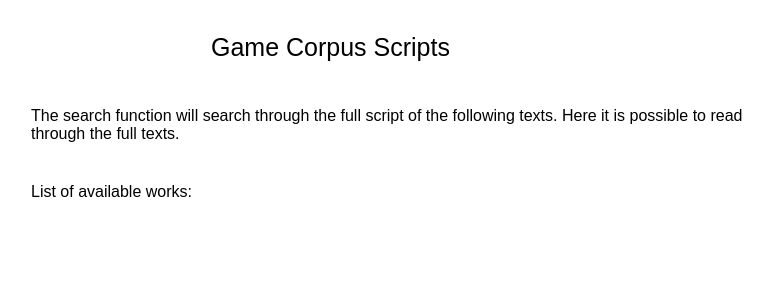
After one commit to timmahrt/gamecorpus, a Django app: page /gamecorpus/scripts.html in a window 1280 px wide. The commit adds this page. Shown: the top 300 px of the page, without its empty margins (229-1002 px from the left). Run offline with Django 3.2, Linux system fonts and the light colour scheme; data that the repository does not hold is empty.

Commit message:
Scripts in the database can be fully navigated and read

```diff
--- a/mysite/gamecorpus/static/gamecorpus/style.css
+++ b/mysite/gamecorpus/static/gamecorpus/style.css
@@ -1,6 +1,7 @@
 .main {
   margin: auto;
   width: 800px;
+  font-family: sans-serif;
 }
 .search {
   margin: 20px;
@@ -78,3 +79,60 @@
 .pos-checkbox {
   margin-left: 15px;
 }
+.script_title {
+  font-size:24px;
+  width: 400px;
+  margin: auto;
+}
+.script_event {
+padding-top: 20px;
+padding-top: 40px;
+border-spacing: 0;
+overflow-wrap: break-word;
+width: 800px;
+}
+.script_utterance_speaker_a {
+  background-color: powderblue;
+}
+.script_utterance_speaker_b {
+  background-color: lightgray;
+}
+.script_utterance_context {
+  background-color: palegreen;
+}
+.script_utterance_choice {
+  background-color: #F9FF9F; /* Pale Yellow */
+}
+.source_text_cell {
+  width: 40%;
+}
+.dialog_cell {
+  border: 1px;
+  border-style: solid;
+}
+.speaker_cell {
+  width: 15%;
+}
+.partition_title {
+  padding: 10px;
+}
+.game_title {
+  font-size: 25px;
+  padding-top: 25px;
+  padding-bottom: 25px;
+  width: 400px;
+  margin: auto;
+}
+.game_link {
+  padding: 10px;
+}
+.description {
+ padding: 20px;
+}
+.page_title {
+  font-size: 25px;
+  padding-top: 25px;
+  padding-bottom: 25px;
+  width: 400px;
+  margin: auto;
+}
--- /dev/null
+++ b/mysite/gamecorpus/templates/gamecorpus/list.html
@@ -0,0 +1,30 @@
+<!DOCTYPE html>
+<html lang="ja-jp">
+
+<head>
+    <meta charset="utf-8">
+    <title>Game Corpus</title>
+    {% load static %}
+    <link rel="stylesheet" type="text/css" href="{% static 'gamecorpus/style.css' %}">
+    <script src="{% static 'gamecorpus/corpus.js' %}"></script>
+</head>
+
+<body>
+    <div class="main">
+        <div class="page_title">
+            Game Corpus Scripts
+        </div>
+        <div class="description">
+            The search function will search through the full script of the following texts. Here it is possible to read
+            through the full texts.
+        </div>
+        <div class="description">
+            List of available works:
+        </div>
+        {% for title in availables_game_titles %}
+        <div class="game_link">
+            <a href="scriptSections.html?title={{title}}">{{title}}</a>
+        </div>
+        {% endfor %}
+    </div>
+</body>
--- a/mysite/gamecorpus/urls.py
+++ b/mysite/gamecorpus/urls.py
@@ -4,4 +4,7 @@ from . import views
 
 urlpatterns = [
     path("", views.index, name="index"),
+    path("scripts.html", views.scripts, name="scripts"),
+    path("scriptSections.html", views.scriptSections, name="scriptSections"),
+    path("script.html", views.script, name="script"),
 ]
--- a/mysite/gamecorpus/views.py
+++ b/mysite/gamecorpus/views.py
@@ -2,7 +2,8 @@ import os
 
 from django.shortcuts import render
 
-from . import services
+from gamecorpus import services
+from gamecorpus import models
 
 dir_path = os.path.dirname(os.path.realpath(__file__))
 
@@ -42,3 +43,75 @@ def index(request):
     context = {"search_results": searchResults}
 
     return render(request, "gamecorpus/index.html", context)
+
+
+def scripts(request):
+    gameScripts = models.GameScript.objects.values("title").all()
+    gameTitles = [gameScript["title"] for gameScript in gameScripts]
+    context = {"availables_game_titles": gameTitles}
+
+    return render(request, "gamecorpus/list.html", context)
+
+
+def scriptSections(request):
+    title = request.GET["title"]
+    script = models.GameScript.objects.get(title=title)
+    partitions = script.partition_set.values("fileName").all()
+    fileNames = [partition["fileName"] for partition in partitions]
+    context = {"title": title, "available_partition_names": fileNames}
+
+    return render(request, "gamecorpus/game_sections.html", context)
+
+
+def script(request):
+    title = request.GET["title"]
+    friendlyTitle = title.lower().replace(" ", "_")
+    partitionName = request.GET["partition_name"]
+    script = models.GameScript.objects.filter(
+        title=title
+    ).first()  # TODO: Properly do this: ie handle multiple versions
+
+    partition = script.partition_set.get(script=script, fileName=partitionName)
+    eventObjs = partition.event_set.all()
+
+    events = []
+    for event in eventObjs:
+        utteranceObjs = event.utterance_set.all()
+
+        setType = None
+        utterances = []
+        for utterance in utteranceObjs:
+            setType = setSpeechType(utterance.utteranceType, setType)
+            utterances.append(
+                [
+                    utterance.speaker,
+                    setType,
+                    [
+                        [f"{friendlyTitle}_{sentence.id}_{i}", sentence.text]
+                        for i, sentence in enumerate(utterance.sentence_set.all())
+                    ],
+                ]
+            )
+        for u in utterances:
+            if len(u) > 3:
+                print(u)
+        events.append(utterances)
+
+    context = {
+        "title": title,
+        "fileName": os.path.splitext(partitionName)[0],
+        "events": events,
+    }
+
+    return render(request, "gamecorpus/game_script.html", context)
+
+
+def setSpeechType(currentType, previousSetType):
+    setType = currentType
+    if currentType == "speaker":
+        if previousSetType == "speaker_a":
+            setType = "speaker_b"
+        else:
+            setType = "speaker_a"
+
+    return setType
```
Also changed, not shown: mysite/gamecorpus/templates/gamecorpus/game_script.html (added, +34 -0 lines), mysite/gamecorpus/templates/gamecorpus/game_sections.html (added, +23 -0 lines).
